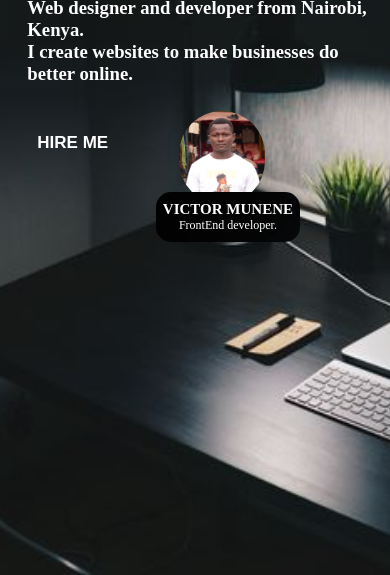
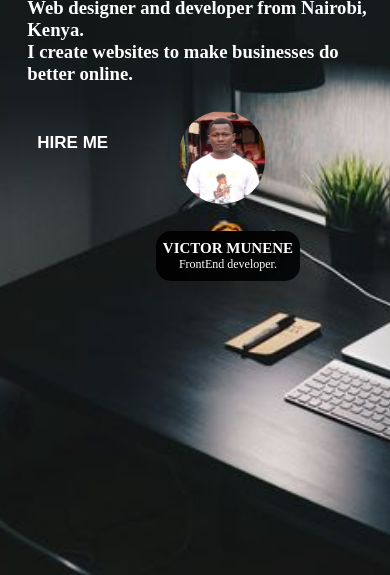
Before and after one commit to MuneneVictor/portfolio, a plain HTML site: page index.html in a window 390 px wide. Shown: the part 269-844 px from the top of the page. Drawn offline with Linux system fonts and the light colour scheme.

Commit message:
Update index.html

```diff
--- a/index.html
+++ b/index.html
@@ -152,6 +152,7 @@
                  .label {
                     padding: 5px 7px;
                     right: 70px;
+                    top: 461;
                  }
                  .label h2{
                     font-size: 15px;
@@ -163,7 +164,7 @@
             .label{
                right: 90px;
                 position: absolute;
-                top: 461px;
+                top: 500px;
                 text-align: center;
                 background-image: url(back2.jpg);
                 padding: 9px 7px;
```
